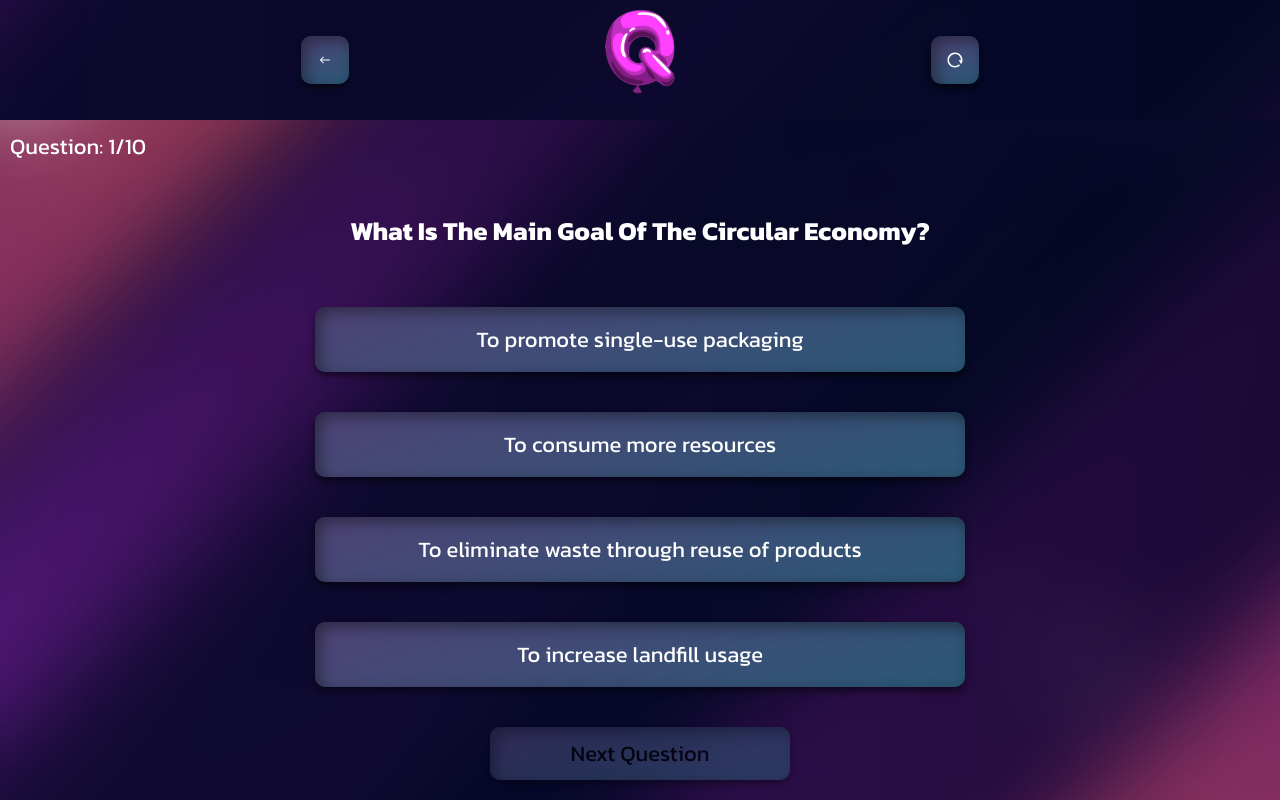
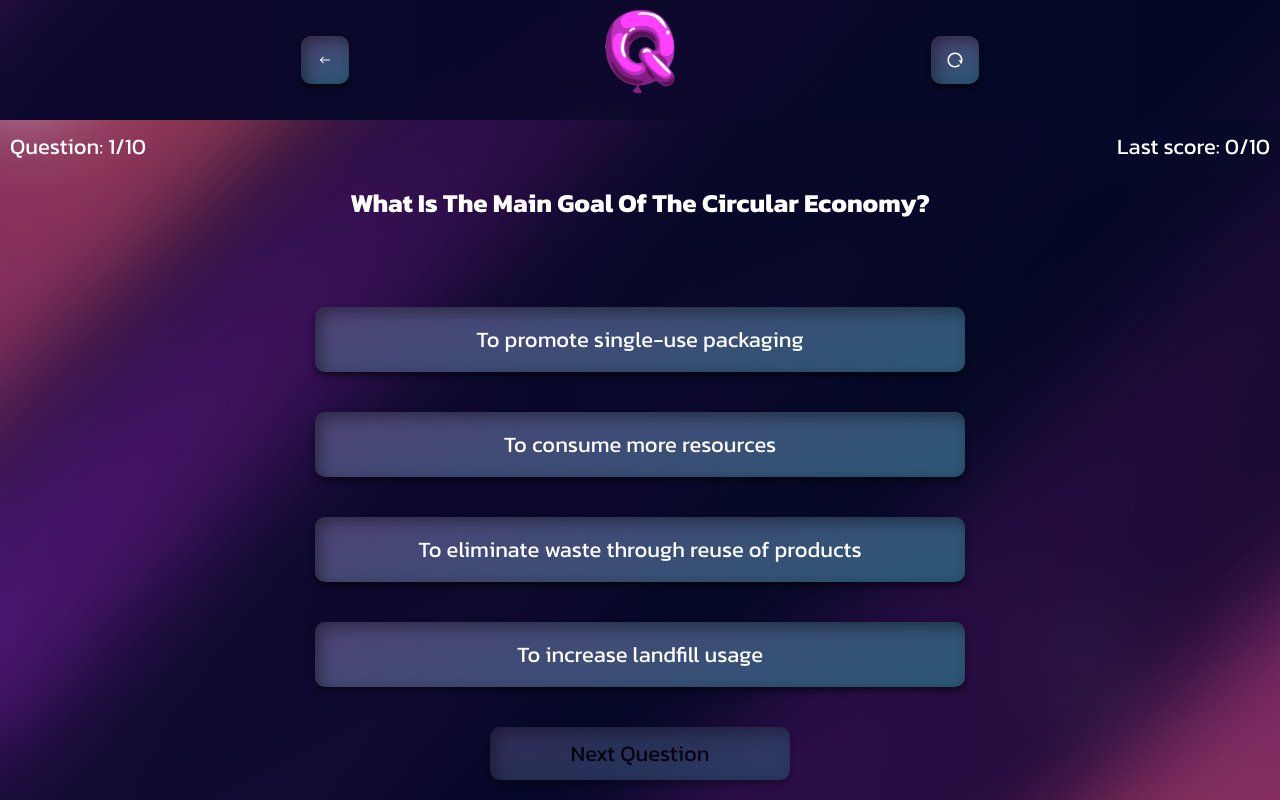
Before and after one commit to samuelefrni/quiz-app, a React (Vite) app: page / in a window 1280 px wide. Both pictures are taken after a click on the button "Play". Built offline with nearby package versions, Linux system fonts and the light colour scheme.

Commit message:
New Featured, Last Score

```diff
--- a/src/App.tsx
+++ b/src/App.tsx
@@ -10,7 +10,6 @@ const App: React.FC = (): JSX.Element => {
   const [score, setScore] = useState<number>(0);
 
   const startGame = (): void => {
-    setScore(0);
     setNumber(0);
     setLoading(false);
   };
@@ -30,6 +29,7 @@ const App: React.FC = (): JSX.Element => {
                 totalQuestion={10}
                 setNumber={setNumber}
                 setScore={setScore}
+                score={score}
               />
             }
           />
--- a/src/pages/Quiz/Quiz.module.css
+++ b/src/pages/Quiz/Quiz.module.css
@@ -5,9 +5,20 @@
   min-height: 85vh;
 }
 
+.containerScore {
+  display: flex;
+  flex-direction: row;
+}
+
 .questionNumber {
   margin-right: auto;
   margin-bottom: auto;
+  padding: 10px;
+  font-family: "Kanit";
+  font-weight: 300;
+}
+
+.lastScore {
   padding: 10px;
   font-family: "Kanit";
   font-weight: 300;
@@ -41,6 +52,10 @@
     font-size: 22px;
     font-weight: 400;
   }
+  .lastScore {
+    font-size: 22px;
+    font-weight: 400;
+  }
   .question {
     font-size: 26px;
   }
--- a/src/pages/Quiz/Quiz.tsx
+++ b/src/pages/Quiz/Quiz.tsx
@@ -16,17 +16,26 @@ const Quiz: React.FC<IQuizProps> = ({
   totalQuestion,
   setNumber,
   setScore,
+  score,
 }): JSX.Element => {
   const [question, setQuestion] = useState<IGetQuestions[]>([]);
   const [userAnswers, setUserAnswers] = useState<IAnswerObject[]>([]);
+  const [localScore, setLocalScore] = useState("");
   const isLastQuestion = questionNumber === totalQuestion;
 
   useEffect(() => {
     if (!loading) {
       setQuestion(mixArray(circularEconomyQuiz));
       setUserAnswers([]);
+
+      setLocalScore(String(localStorage.getItem("quizScore")));
+      setScore(0);
     }
   }, []);
+
+  useEffect(() => {
+    localStorage.setItem("quizScore", score.toString());
+  }, [score]);
 
   const checkAnswer = (e: React.MouseEvent<HTMLButtonElement>) => {
     const answer = e.currentTarget.value;
@@ -72,9 +81,14 @@ const Quiz: React.FC<IQuizProps> = ({
           />
           <div className={QuizCSS.container}>
             <img src={image} alt="" />
-            <p className={QuizCSS.questionNumber}>
-              Question: {questionNumber}/{totalQuestion}
-            </p>
+            <div className={QuizCSS.containerScore}>
+              <p className={QuizCSS.questionNumber}>
+                Question: {questionNumber}/{totalQuestion}
+              </p>
+              <p className={QuizCSS.lastScore}>{`Last score: ${
+                localScore == "" ? "0/10" : `${localScore}/10`
+              }`}</p>
+            </div>
             <p className={QuizCSS.question}>{question[number].question}</p>
             <div className={QuizCSS.answer}>
               {question[number].answers.map((answer) => (
--- a/src/utils/Interface/interface.ts
+++ b/src/utils/Interface/interface.ts
@@ -24,6 +24,7 @@ export interface IQuizProps {
   totalQuestion: number;
   setNumber: Dispatch<SetStateAction<number>>;
   setScore: Dispatch<SetStateAction<number>>;
+  score: number;
 }
 
 export interface IResultsProps {
```
